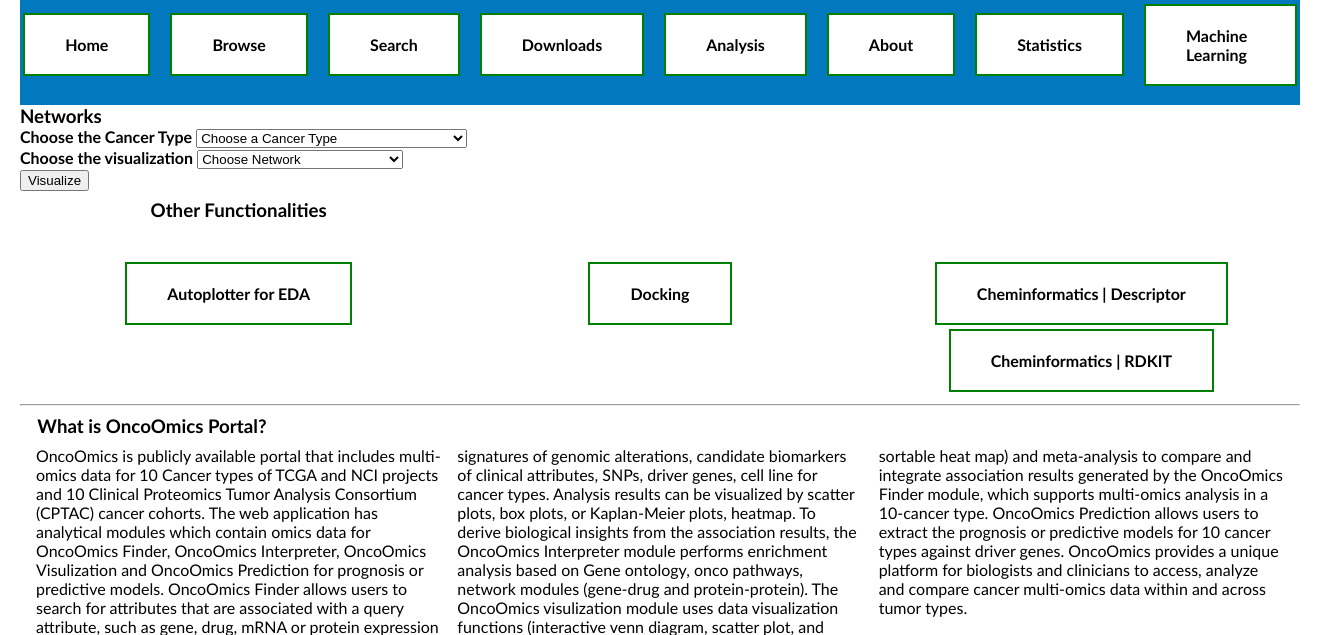
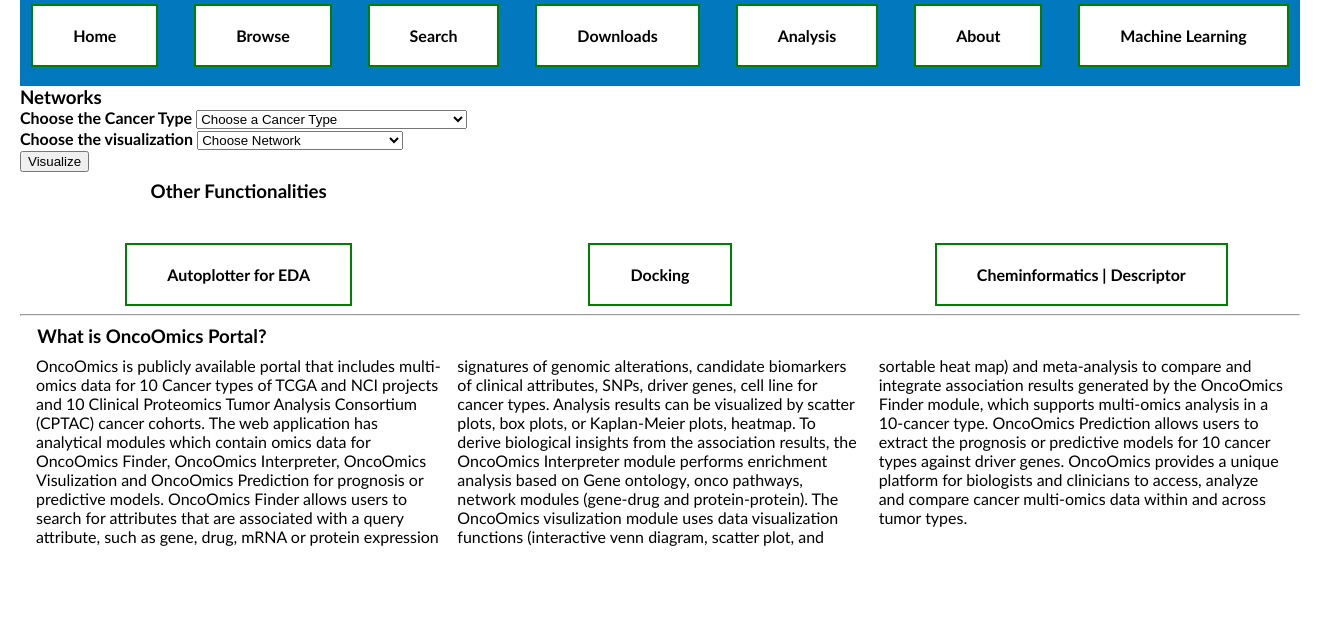
Before and after one commit to Atharva-Tikhe/onco_server, a Python web app: template templates/new.index.html in a window 1320 px wide. Shown: the part 45-680 px from the top of the page. Run offline with Jinja, Linux system fonts and the light colour scheme; the template is opened without the code that fills it, so the values that code supplies are empty.

Commit message:
removed stats and RDKIT

```diff
--- a/templates/new.index.html
+++ b/templates/new.index.html
@@ -33,9 +33,6 @@
       <a class="link" style="text-decoration: none" href="/about"
         ><b>About</b></a
       >
-      <a class="link" style="text-decoration: none" href="/statistics"
-        ><b>Statistics</b></a
-      >
       <a class="link" style="text-decoration: none" href="/ML"
         ><b>Machine Learning</b></a
       >
@@ -48,15 +45,15 @@
         <select name="cancer" id="cancer-type-select">
           <option value="choose">Choose a Cancer Type</option>
           <!-- <option value="breast">Breast invasive carcinoma (BRCA)</option> -->
-	  <!-- <option value="colrec">Colorectal adenocarcinoma (COADREAD)</option> -->
-	  <!-- <option value="cervical">Cervical carcinoma(CESC)</option> -->
+          <!-- <option value="colrec">Colorectal adenocarcinoma (COADREAD)</option> -->
+          <!-- <option value="cervical">Cervical carcinoma(CESC)</option> -->
           <option value="liver">Liver carcinoma(LIHC)</option>
           <option value="skin">Skin Cutaneous Melanoma (SKCM)</option>
           <option value="ovar">Ovarian serous cystadenocarcinoma (OV)</option>
           <option value="prost">Prostate adenocarcinoma (PRAD)</option>
           <option value="stomach">Stomach carcinoma(STAD)</option>
           <!-- <option value="lung">Lung cancer(LUSC)</option> -->
-	  <!-- <option value="kidney">Kidney carcinoma(KIRC)</option> -->
+          <!-- <option value="kidney">Kidney carcinoma(KIRC)</option> -->
         </select>
       </div>
       <div id="viz-type">
@@ -67,8 +64,8 @@
           <!-- <option value="Protein-Protein">
             Protein-Protein Interaction Network
 	  </option> -->
-	  <!--   <option value="OP">Onco-Pathway</option> -->
-	<!--  <option value="OT">Onco-tree</option> -->
+          <!--   <option value="OP">Onco-Pathway</option> -->
+          <!--  <option value="OT">Onco-tree</option> -->
         </select>
       </div>
       <div id="submit-button">
@@ -86,11 +83,15 @@
         <a href="/docking" target="_blank"><h4>Docking</h4></a>
       </div>
       <div class="link" id="cheminfo">
-        <a href="/cheminformatics" target="_blank"><h4>Cheminformatics | Descriptor</h4></a>
+        <a href="/cheminformatics" target="_blank"
+          ><h4>Cheminformatics | Descriptor</h4></a
+        >
       </div>
-      <div class="link" id="cheminfo2">
-        <a href="/cheminformatics/rdkit" target="_blank"><h4>Cheminformatics | RDKIT</h4></a>
-      </div>
+      <!-- <div class="link" id="cheminfo2">
+        <a href="/cheminformatics/rdkit" target="_blank"
+          ><h4>Cheminformatics | RDKIT</h4></a
+        >
+      </div> -->
       <!-- <div class="link" id="textmining">
         <a id="text_mining_link" href="/textmining" target="_blank"
           ><h4>Text Mining</h4></a
```
